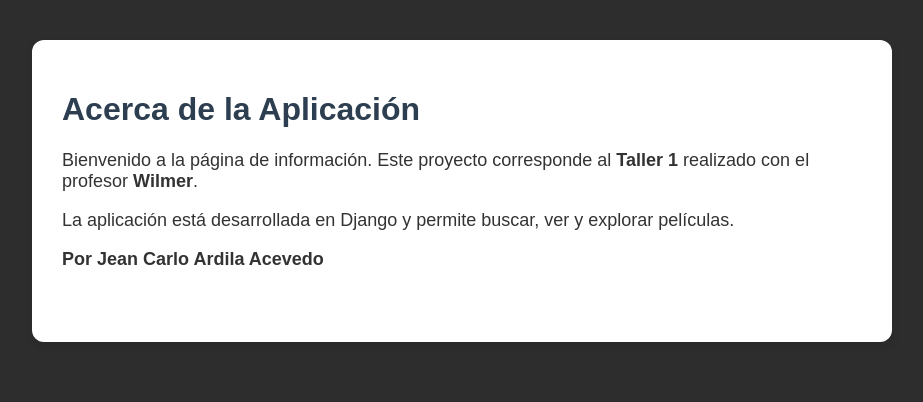
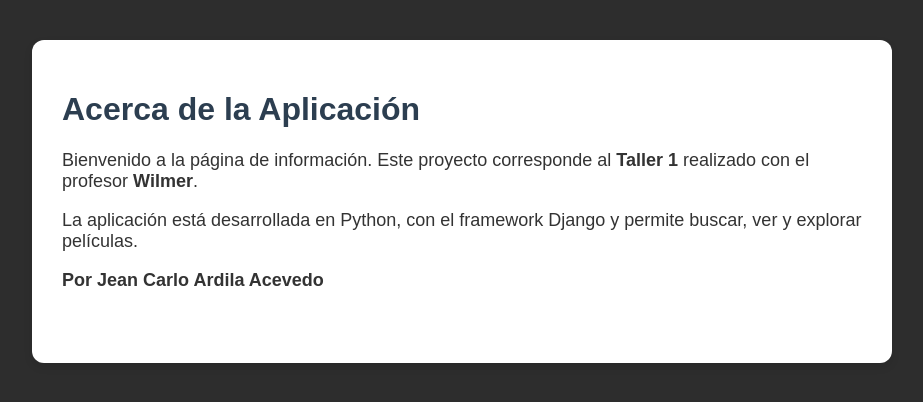
Before and after one commit to JeanArdila711/TallerP1, a Django app: page /about/ in a window 1280 px wide. Shown: the top 402 px of the page, without its empty margins (178-1101 px from the left). Run offline with Django 5.2, Linux system fonts and the light colour scheme.

Commit message:
Update about.html

```diff
--- a/moviereviews/movie/templates/about.html
+++ b/moviereviews/movie/templates/about.html
@@ -42,7 +42,7 @@
     <div class="container">
         <h1>Acerca de la Aplicación</h1>
         <p>Bienvenido a la página de información. Este proyecto corresponde al <strong>Taller 1</strong> realizado con el profesor <strong>Wilmer</strong>.</p>
-        <p>La aplicación está desarrollada en Django y permite buscar, ver y explorar películas. </p>
+        <p>La aplicación está desarrollada en Python, con el framework Django y permite buscar, ver y explorar películas. </p>
         <p><strong>Por Jean Carlo Ardila Acevedo</strong></p>
 
         <a href="{% url 'home' %}">
```
